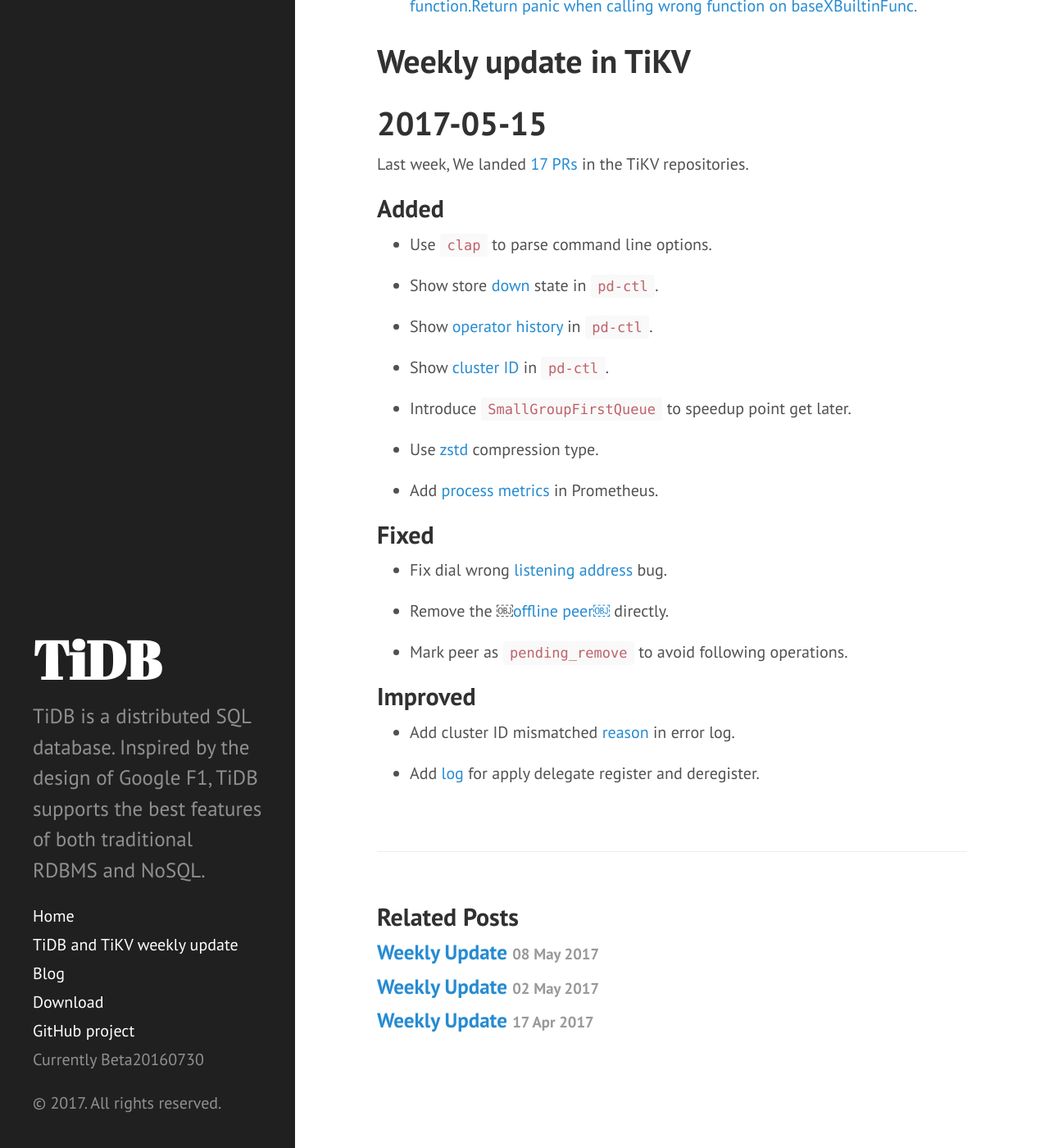
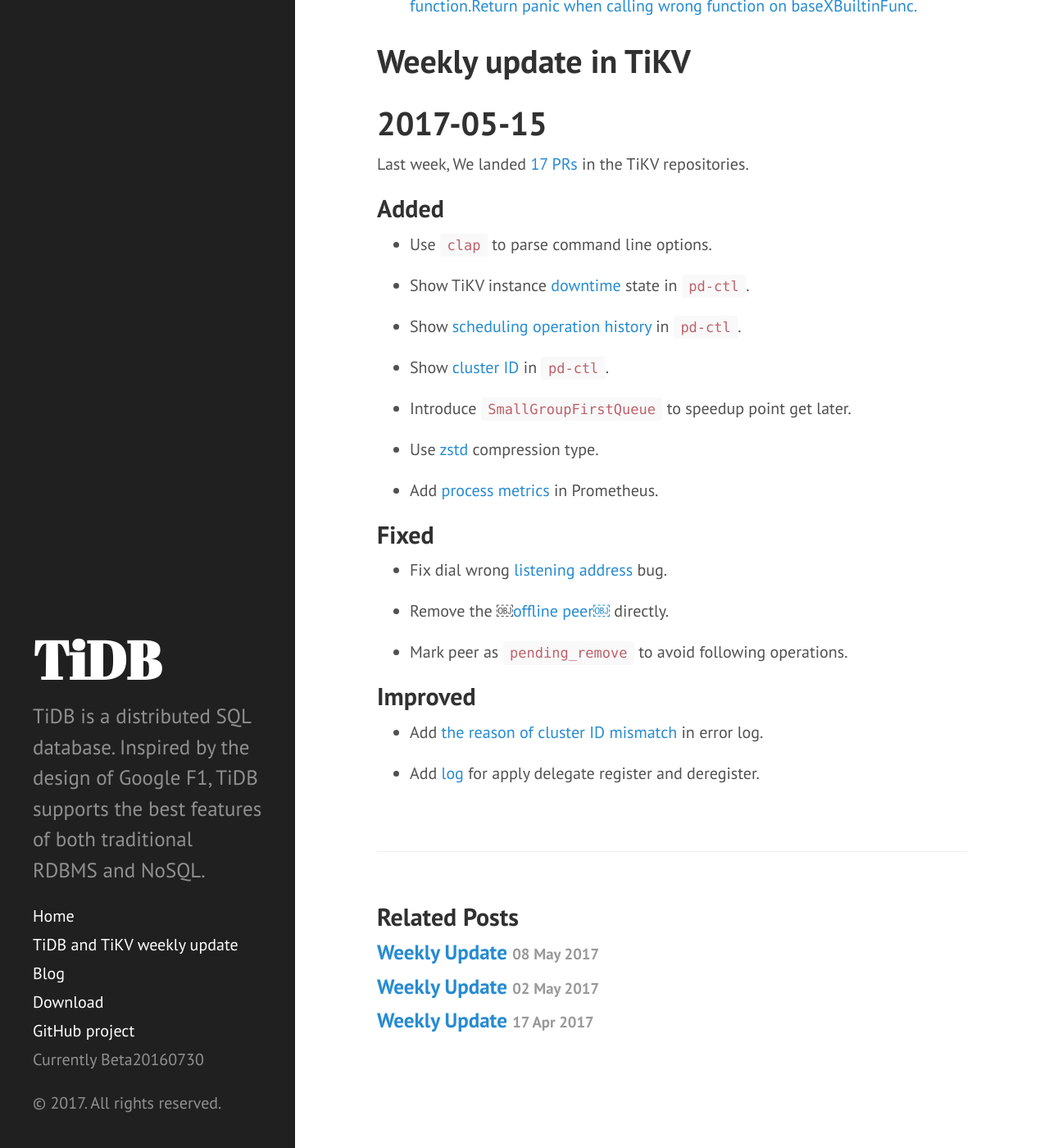
Before and after one commit to pingcap/weekly, a Jekyll site: the page built from _posts/2017-05-15-tidb-weekly.md, in a window 1280 px wide and 1400 px high, scrolled down 1115 px. Shown: the whole window at 82% size. Built offline with Jekyll 4.4.1, drawn with Linux system fonts in a browser that asks for light colours.

Commit message:
Update tikv weekly

```diff
--- a/_posts/2017-05-15-tidb-weekly.md
+++ b/_posts/2017-05-15-tidb-weekly.md
@@ -48,9 +48,9 @@
 
 * Use [`clap`](https://github.com/pingcap/tikv/pull/1806) to parse command line options.
 
-*  Show store [down](https://github.com/pingcap/pd/pull/633) state in `pd-ctl`.
+* Show TiKV instance [downtime](https://github.com/pingcap/pd/pull/633) state in `pd-ctl`.
 
-* Show [operator history](https://github.com/pingcap/pd/pull/637) in `pd-ctl`.
+* Show [scheduling operation history](https://github.com/pingcap/pd/pull/637) in `pd-ctl`.
 
 * Show [cluster ID](https://github.com/pingcap/pd/pull/640) in `pd-ctl`.
 
@@ -70,6 +70,6 @@
 
 ## Improved
 
-* Add cluster ID mismatched [reason](https://github.com/pingcap/tikv/pull/1825) in error log.
+* Add [the reason of cluster ID mismatch](https://github.com/pingcap/tikv/pull/1825) in error log.
 
 * Add [log](https://github.com/pingcap/tikv/pull/1823) for apply delegate register and deregister.
```
